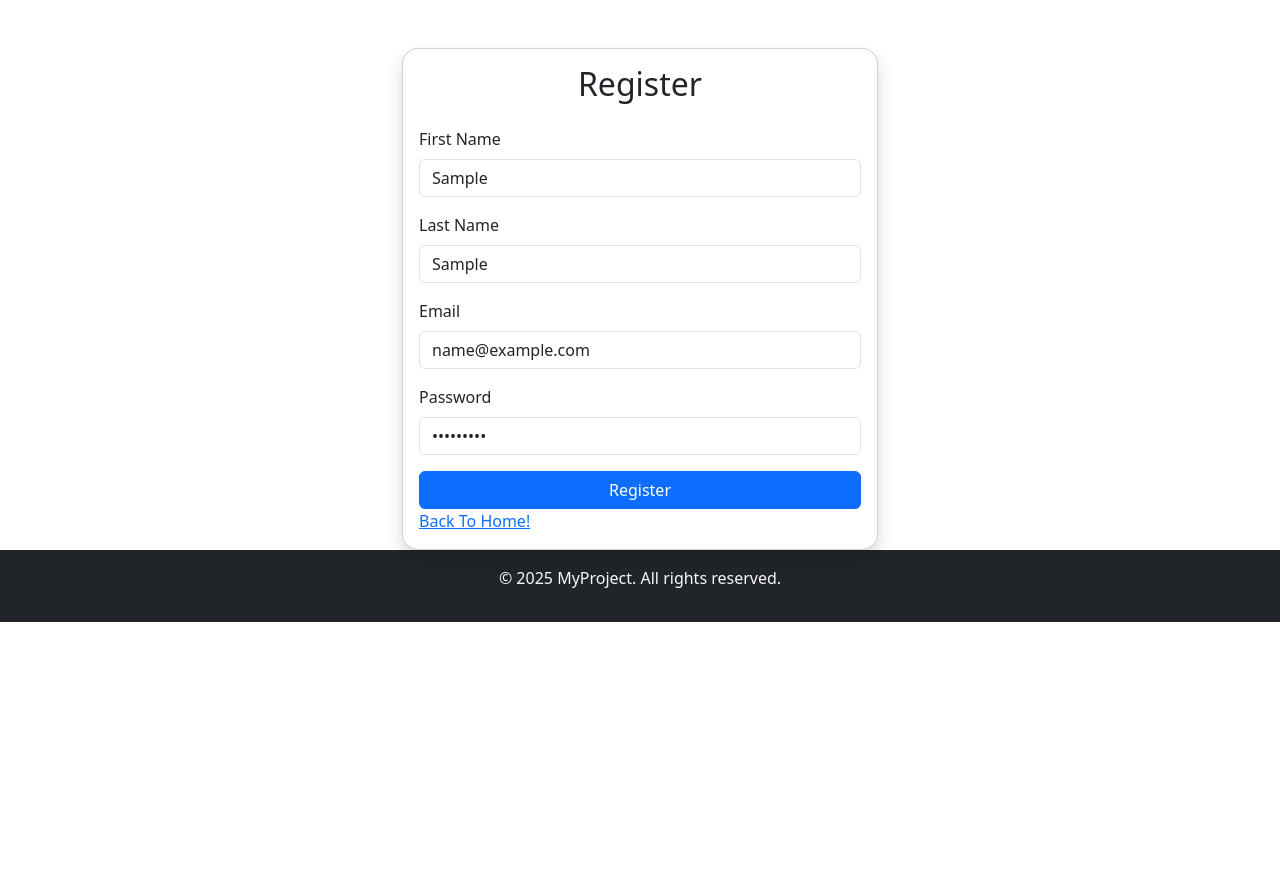
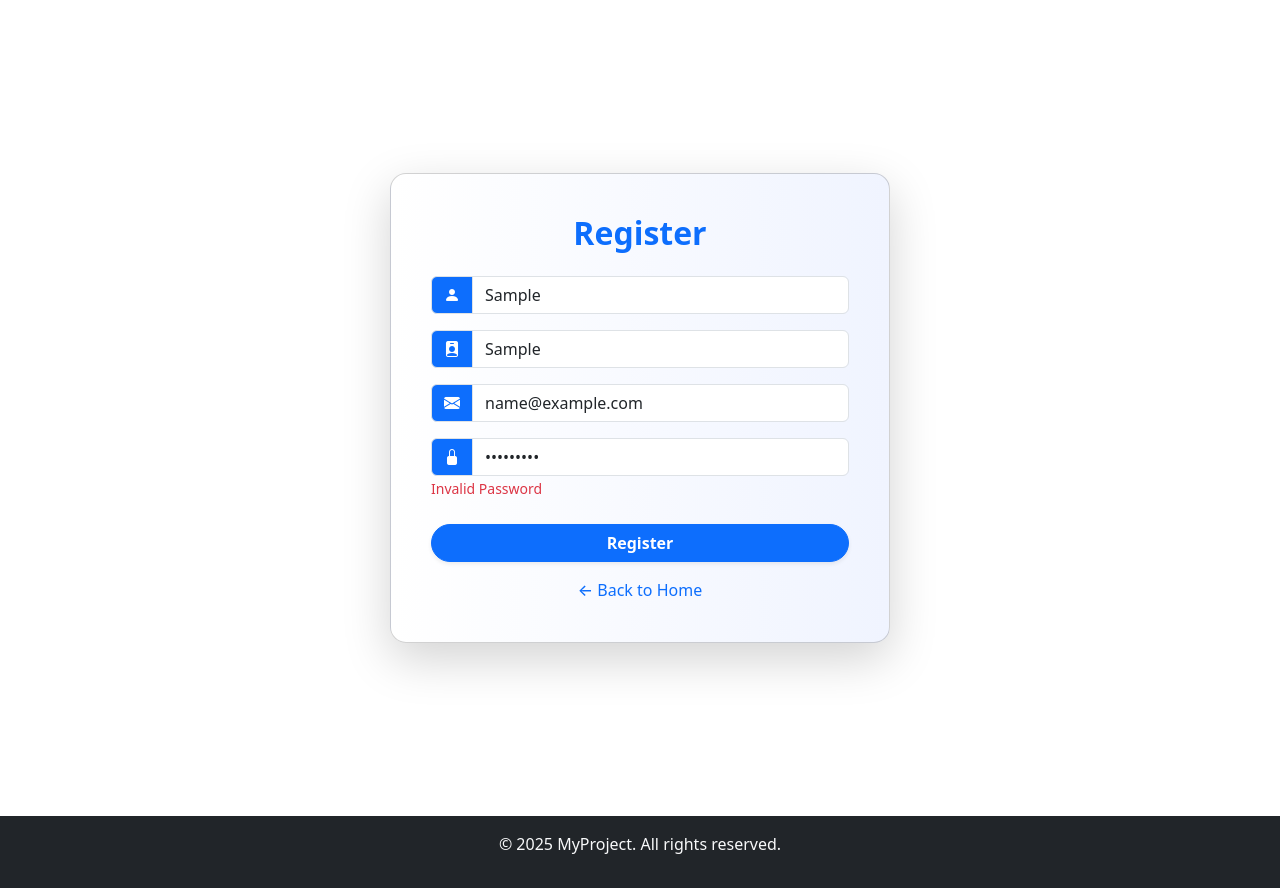
Before and after one commit to RadhaShinde-spec/Employee_CURD, an Angular app: page /register in a window 1280 px wide. Both pictures are taken after typing "Sample", "Sample", "name@example.com", "Sample123" into the empty fields and a click on the button "Register". Before the commit the page ends 800 px from the top, so only its background shows below. Built offline with nearby package versions, Linux system fonts and the light colour scheme.

Commit message:
Your message describing the new changes

```diff
--- a/src/app/app.component.html
+++ b/src/app/app.component.html
@@ -1,2 +1,2 @@
-<router-outlet></router-outlet>
+<router-outlet></router-outlet><br><br>
 <app-footer></app-footer>
--- a/src/app/components/login/login.component.html
+++ b/src/app/components/login/login.component.html
@@ -1,23 +1,30 @@
+<div class="container mt-5 d-flex justify-content-center align-items-center" style="min-height: 80vh;">
+  <div class="card shadow-lg rounded-4 p-4" style="width: 100%; max-width: 450px; background: linear-gradient(to right, #ffffff, #f0f4ff);">
+    <div class="card-body">
+      <h2 class="text-center mb-4 text-primary fw-bold">Login</h2>
 
-<div class="container mt-5" style="max-width: 500px;">
-  <div class="card shadow rounded-4">
-    <div class="card-body">
-      <h2 class="text-center mb-4">Login</h2>
       <form [formGroup]="loginForm" (ngSubmit)="onLogin()">
-        <div class="mb-3">
-          <label for="email" class="form-label">Email</label>
-          <input type="email" formControlName="email" class="form-control" id="email" placeholder="Enter your email" />
-
+        <div class="mb-4">
+          <div class="input-group">
+            <span class="input-group-text bg-primary text-white"><i class="bi bi-envelope-fill"></i></span>
+            <input type="email" formControlName="email" class="form-control" id="email" placeholder="Email address" />
+          </div>
         </div>
 
-        <div class="mb-3">
-          <label for="password" class="form-label">Password</label>
-          <input type="password" formControlName="password" class="form-control" id="password" placeholder="Enter your password" />
-
+        <div class="mb-4">
+          <div class="input-group">
+            <span class="input-group-text bg-primary text-white"><i class="bi bi-lock-fill"></i></span>
+            <input type="password" formControlName="password" class="form-control" id="password" placeholder="Password" />
+          </div>
         </div>
 
-        <button type="submit" class="btn btn-primary w-100">Login</button>
-        <a routerLink="/welcome" class="text-center" >Back To Home!</a>
+        <button type="submit" class="btn btn-primary w-100 rounded-pill shadow-sm fw-semibold">Login</button>
+
+        <div class="text-center mt-3">
+          <a routerLink="/welcome" class="text-decoration-none text-primary fw-medium">
+            ← Back to Home
+          </a>
+        </div>
       </form>
     </div>
   </div>
--- a/src/app/components/register/register.component.html
+++ b/src/app/components/register/register.component.html
@@ -1,48 +1,59 @@
-<div class="container mt-5" style="max-width: 500px">
-  <div class="card shadow rounded-4">
+<div class="container mt-5 d-flex justify-content-center align-items-center" style="min-height: 90vh;">
+  <div class="card shadow-lg rounded-4 p-4" style="width: 100%; max-width: 500px; background: linear-gradient(to right, #ffffff, #f0f4ff);">
     <div class="card-body">
-      <h2 class="text-center mb-4">Register</h2>
+      <h2 class="text-center mb-4 text-primary fw-bold">Register</h2>
+
       <form [formGroup]="registerData" (ngSubmit)="register()">
+
         <!-- First Name -->
         <div class="mb-3">
-          <label for="firstName" class="form-label">First Name</label>
-          <input type="text" id="firstName" formControlName="firstName" class="form-control"
-            placeholder="Enter your first name" />
-            <span *ngIf="registerData.get('firstName')?.touched&&
-              registerData.get('firstName')?.invalid">Please Provide firstName</span>
+          <!-- <label for="firstName" class="form-label fw-semibold">First Name</label> -->
+          <div class="input-group">
+            <span class="input-group-text bg-primary text-white"><i class="bi bi-person-fill"></i></span>
+            <input type="text" id="firstName" formControlName="firstName" class="form-control" placeholder="Enter your first name" />
+          </div>
+          <small class="text-danger" *ngIf="registerData.get('firstName')?.touched && registerData.get('firstName')?.invalid">Please provide First Name</small>
         </div>
 
         <!-- Last Name -->
         <div class="mb-3">
-          <label for="lastName" class="form-label">Last Name</label>
-          <input type="text" id="lastName" formControlName="lastName" class="form-control"
-            placeholder="Enter your last name" />
-          <span *ngIf="registerData.get('lastName')?.touched&&
-              registerData.get('lastName')?.invalid">Please Provide lastName</span>
+          <!-- <label for="lastName" class="form-label fw-semibold">Last Name</label> -->
+          <div class="input-group">
+            <span class="input-group-text bg-primary text-white"><i class="bi bi-person-badge-fill"></i></span>
+            <input type="text" id="lastName" formControlName="lastName" class="form-control" placeholder="Enter your last name" />
+          </div>
+          <small class="text-danger" *ngIf="registerData.get('lastName')?.touched && registerData.get('lastName')?.invalid">Please provide Last Name</small>
         </div>
 
         <!-- Email -->
         <div class="mb-3">
-          <label for="email" class="form-label">Email</label>
-          <input type="email" id="email" formControlName="email" class="form-control" placeholder="Enter your email" />
-          <span *ngIf="
-              registerData.get('email')?.touched &&
-              registerData.get('email')?.invalid
-            ">Invalid Email</span>
+          <!-- <label for="email" class="form-label fw-semibold">Email</label> -->
+          <div class="input-group">
+            <span class="input-group-text bg-primary text-white"><i class="bi bi-envelope-fill"></i></span>
+            <input type="email" id="email" formControlName="email" class="form-control" placeholder="Enter your email" />
+          </div>
+          <small class="text-danger" *ngIf="registerData.get('email')?.touched && registerData.get('email')?.invalid">Invalid Email</small>
         </div>
 
-        <div class="mb-3">
-          <label for="password" class="form-label">Password</label>
-          <input type="password" id="password" formControlName="password" class="form-control"
-            placeholder="Enter your password" />
-          <span *ngIf="
-              registerData.get('email')?.touched &&
-              registerData.get('email')?.invalid
-            ">Invalid Password</span>
+        <!-- Password -->
+        <div class="mb-4">
+          <!-- <label for="password" class="form-label fw-semibold">Password</label> -->
+          <div class="input-group">
+            <span class="input-group-text bg-primary text-white"><i class="bi bi-lock-fill"></i></span>
+            <input type="password" id="password" formControlName="password" class="form-control" placeholder="Enter your password" />
+          </div>
+          <small class="text-danger" *ngIf="registerData.get('password')?.touched && registerData.get('password')?.invalid">Invalid Password</small>
         </div>
+
         <!-- Submit Button -->
-        <button type="submit" class="btn btn-primary w-100">Register</button>
-        <a routerLink="/welcome" class="text-center">Back To Home!</a>
+        <button type="submit" class="btn btn-primary w-100 rounded-pill shadow-sm fw-semibold">Register</button>
+
+        <!-- Back to Home Link -->
+        <div class="text-center mt-3">
+          <a routerLink="/welcome" class="text-decoration-none text-primary fw-medium">
+            ← Back to Home
+          </a>
+        </div>
       </form>
     </div>
   </div>
--- a/src/index.html
+++ b/src/index.html
@@ -6,6 +6,9 @@
   <base href="/">
   <meta name="viewport" content="width=device-width, initial-scale=1">
   <link rel="icon" type="image/x-icon" href="favicon.ico">
+  <link rel="stylesheet" href="https://cdn.jsdelivr.net/npm/bootstrap-icons@1.10.5/font/bootstrap-icons.css">
+<link href="https://cdn.jsdelivr.net/npm/bootstrap-icons@1.10.5/font/bootstrap-icons.css" rel="stylesheet">
+
 </head>
 <body>
   <app-root></app-root>
```
